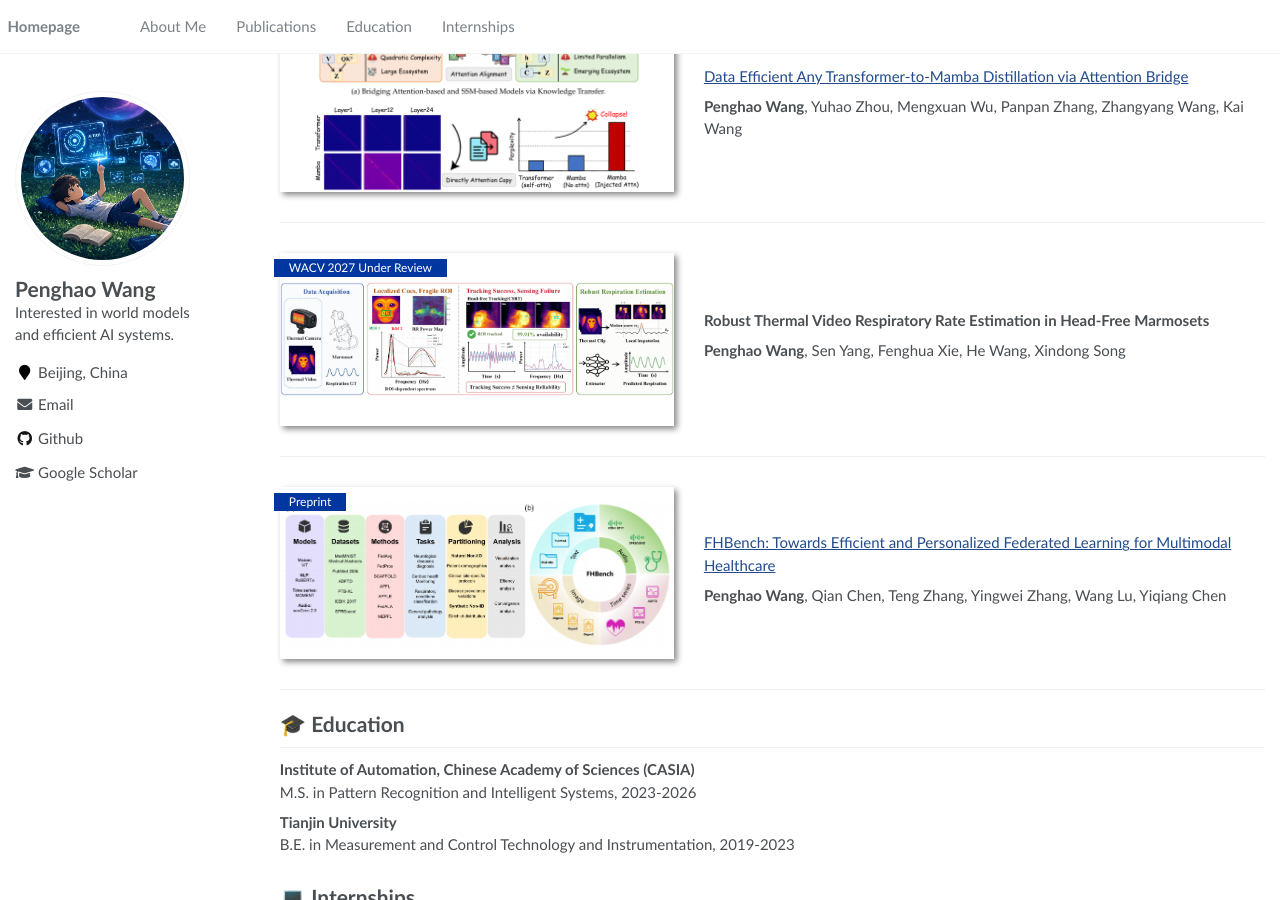
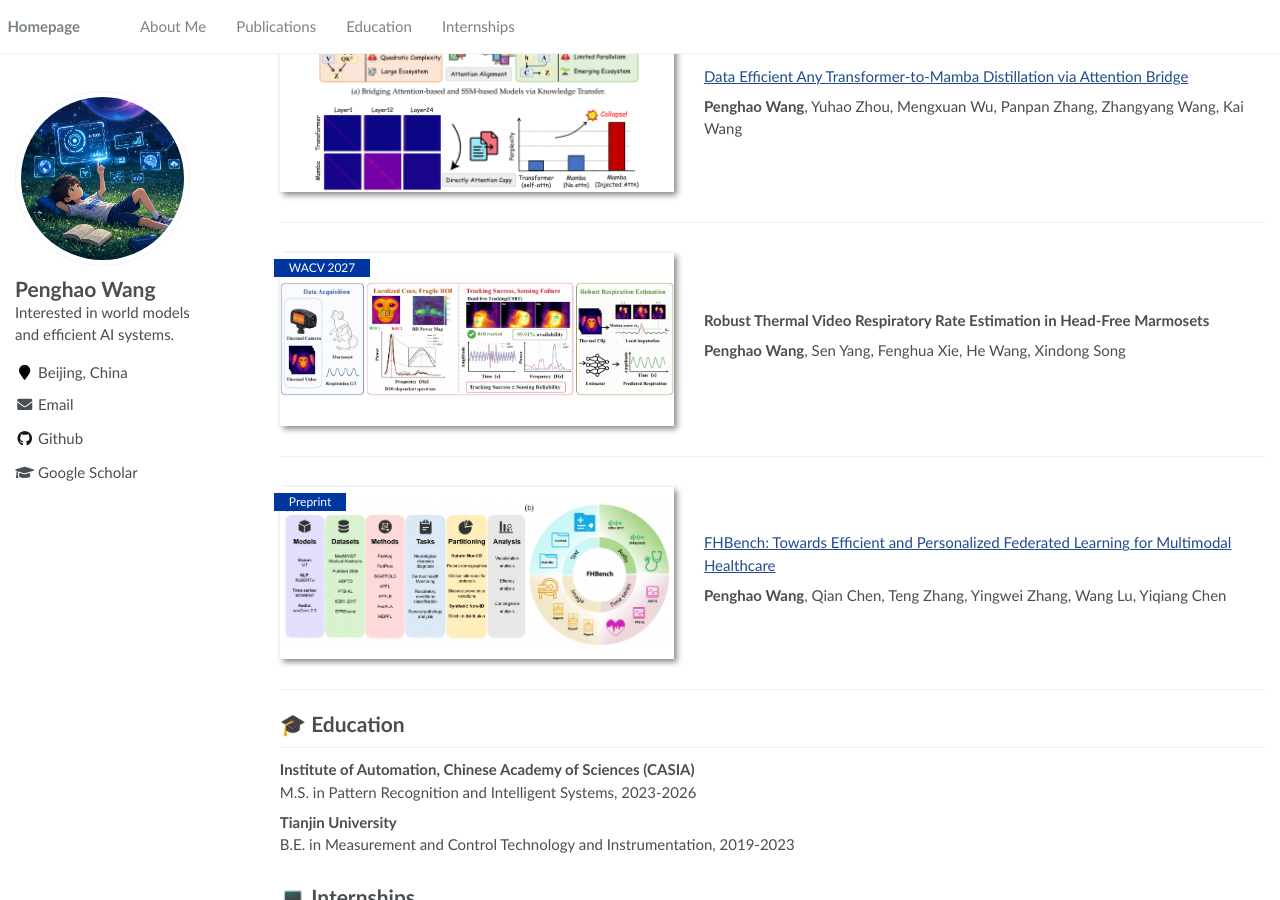
Before and after one commit to wph6/wph6.github.io, a Jekyll site: the page built from _pages/about.md, in a window 1280 px wide and 900 px high, scrolled down 531 px. Built offline with Jekyll 4.4.1, drawn with Linux system fonts in a browser that asks for light colours.

Commit message:
Mark marmoset paper as WACV 2027

```diff
--- a/_pages/about.md
+++ b/_pages/about.md
@@ -50,7 +50,7 @@ My research focuses on world models and efficient AI systems. I am currently wor
 **Penghao Wang**, Yuhao Zhou, Mengxuan Wu, Panpan Zhang, Zhangyang Wang, Kai Wang
 </div></div>
 
-<div class='paper-box'><div class='paper-box-image'><div><div class="badge">WACV 2027 Under Review</div><img src='images/marmoset_overview.png' alt="sym" width="100%"></div></div>
+<div class='paper-box'><div class='paper-box-image'><div><div class="badge">WACV 2027</div><img src='images/marmoset_overview.png' alt="sym" width="100%"></div></div>
 <div class='paper-box-text' markdown="1">
 
 **Robust Thermal Video Respiratory Rate Estimation in Head-Free Marmosets**
```
